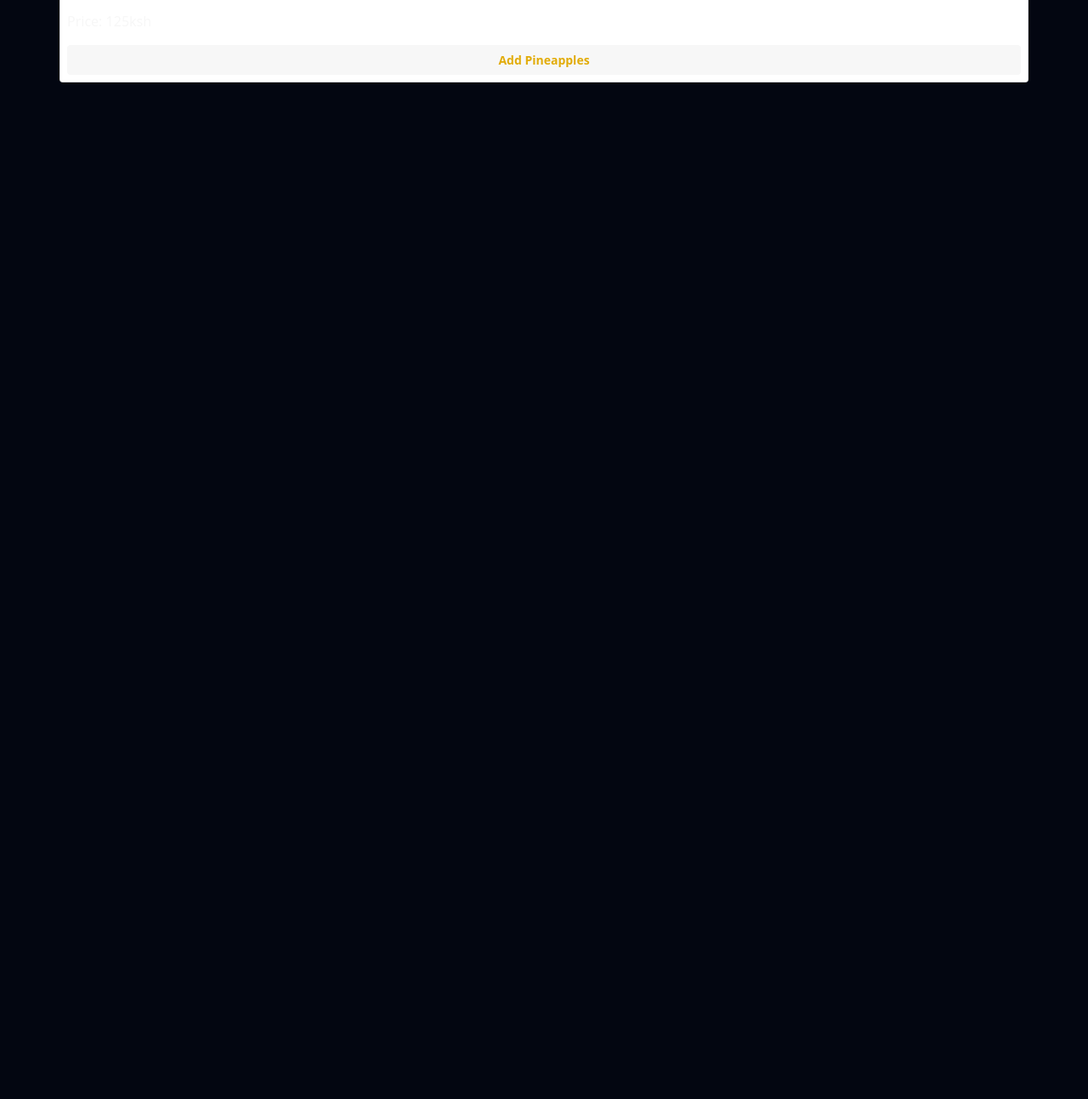
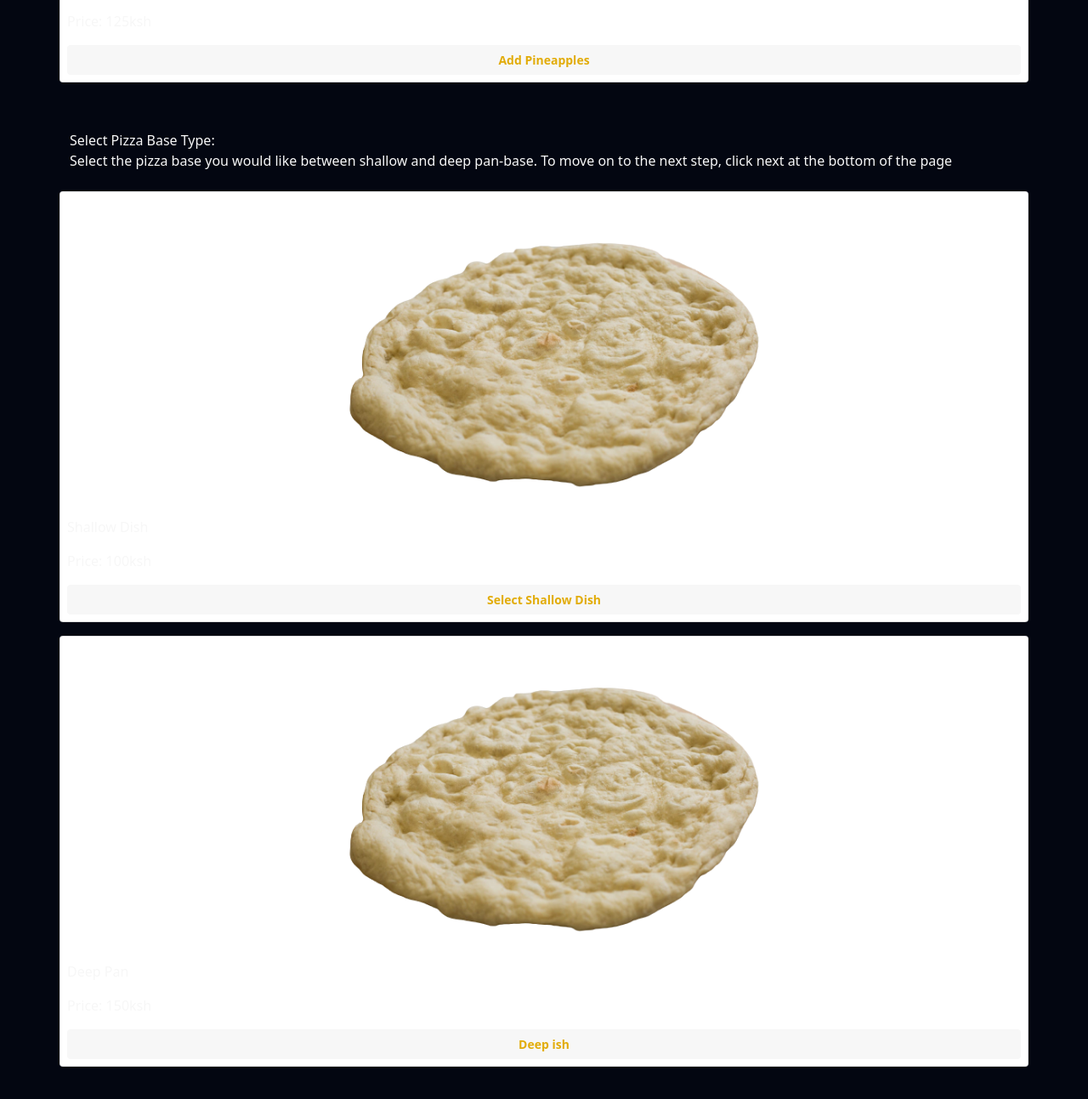
Before and after one commit to g90tony/pizza-builder, a plain HTML site: page index.html in a window 1280 px wide. Shown: the part 4350-5643 px from the top of the page at 85% size. Before the commit the page ends 4503 px from the top, so only its background shows below. Drawn offline with nearby package versions, Linux system fonts and the light colour scheme.

Commit message:
added select base section

```diff
--- a/index.html
+++ b/index.html
@@ -381,7 +381,92 @@
         </button>
       </div>
     </section>
+  <!--
+    @name: Select Toppings Section
+    @description: This is will be the third screen that the user will see after the page loads
+    @action: clicking on the card button will add the selected card size into the cart,
+             clicking on the button with the id "loadStep3" when load the next page
+             clicking on the button with the id "backtoStep1" will load the previous screen
 
+    -->
+     <section id="stepThree" class="my-5">
+      <div class="container">
+        <p class="step-one-heading">
+          Select Pizza Base Type:<br />
+          <span>  <span
+            >Select the pizza base you would like between shallow and deep pan-base. To move on to the next step,
+            click next at the bottom of the page</span</span>
+        </p>
+        <div class="d-flex row flex-wrap justify-content-center">
+          <div
+            class="card my-2 step-one-size-card p-2 rounded mx-2"
+            id="shallow-dish"
+          >
+            <div class="justify-content-center d-flex align-items-center">
+              <img
+                src="images/PizzaDough.png"
+                width="50%"
+                class="my-auto mx-auto"
+                alt=""
+              />
+            </div>
+            <div class="col my-auto">
+              <p class="stepOne-size">Shallow Dish</p>
+              <p class="stepOne-price">Price: <span>100ksh</span></p>
+
+              <button
+                id="shallowDish"
+                onclick="pizzaBaseBiller('Shallow')"
+                class="btn steOne-button w-100"
+              >
+                Select Shallow Dish
+              </button>
+            </div>
+          </div>
+
+          <div
+            id="deep-dish"
+            class="card my-2 step-one-size-card p-2 rounded mx-2"
+          >
+            <div class="justify-content-center d-flex align-items-center">
+              <img
+                src="images/PizzaDough.png"
+                width="50%"
+                class="my-auto mx-auto"
+                alt=""
+              />
+            </div>
+            <div class="col my-auto">
+              <p class="stepOne-size">Deep Pan</p>
+              <p class="stepOne-price">Price: <span>150ksh</span></p>
+
+              <button
+                id="deepDish"
+                onclick="pizzaBaseBiller('Deep')"
+                class="btn steOne-button w-100"
+              >
+                Deep ish
+              </button>
+            </div>
+          </div>
+        </div>
+      </div>
+      <div class="row flex-wrap mx-5 fixed-bottom mb-3">
+        <button
+          id="backToStep2"
+          class="btn w-auto mx-2 btn-warning text-white font-weight-bolder"
+        >
+          Go Back
+        </button>
+        <button
+          id="loadPayment"
+          onclick="createInvoice()"
+          class="btn w-auto mx-2 btn-light disabled"
+        >
+          Proceed to Pay
+        </button>
+      </div>
+    </section>
 
   </body>
 </html>
```
